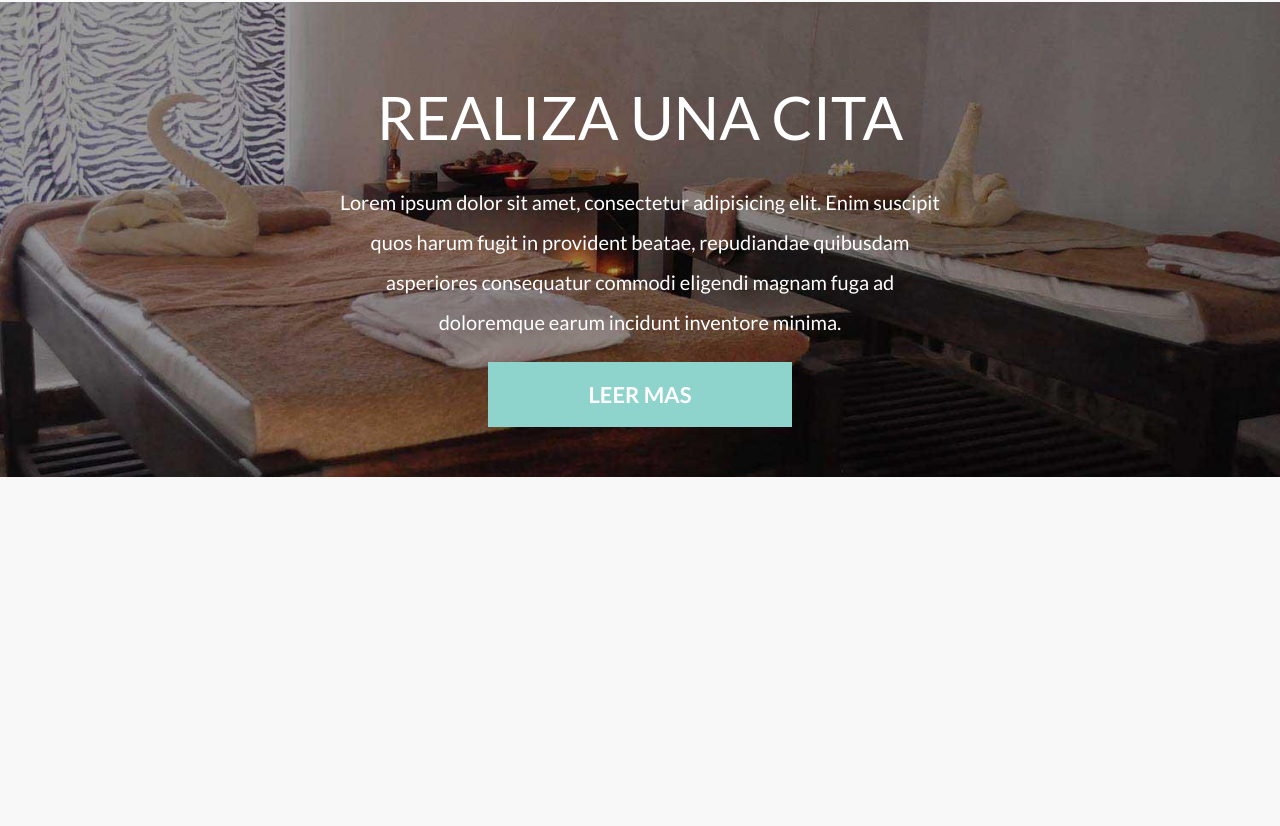
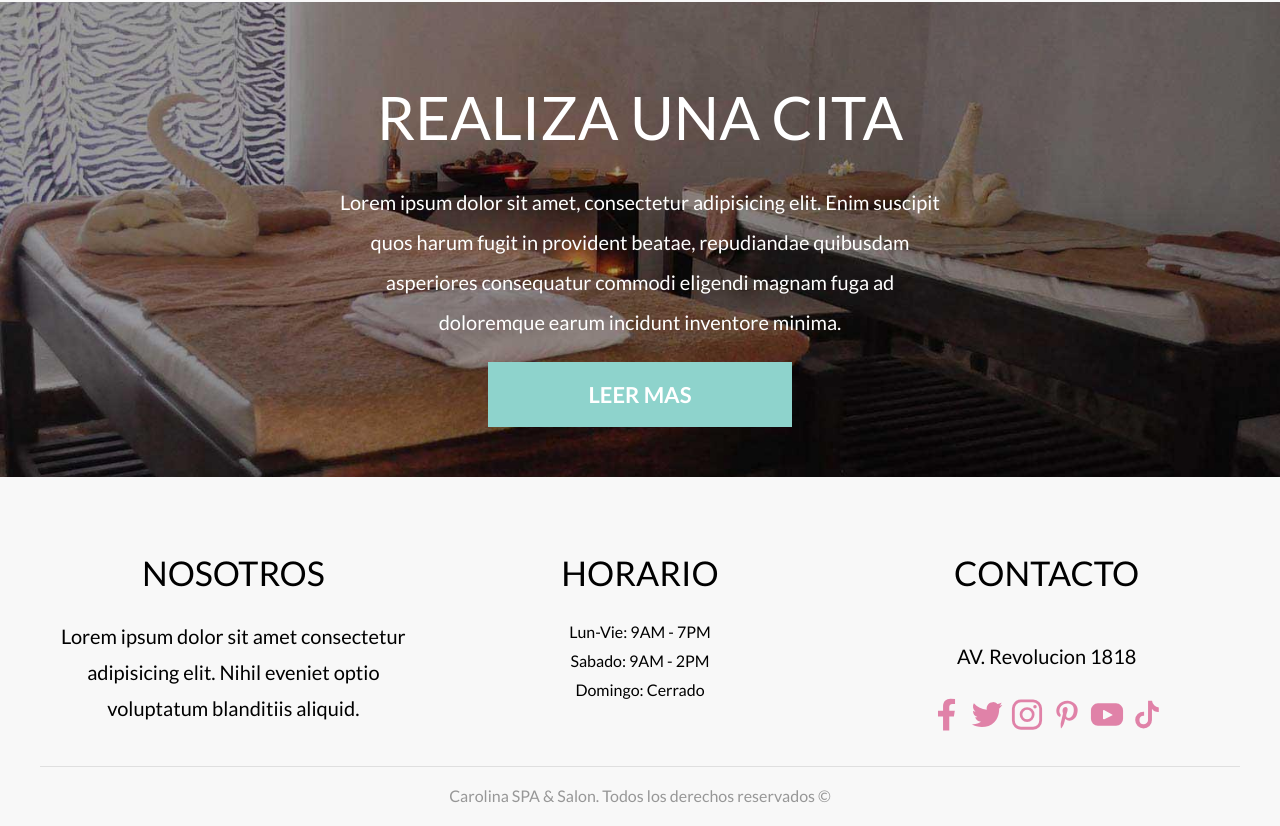
Before and after one commit to Benjamin70/SalonBellezaSpa, a website: page index.html in a window 1280 px wide. Shown: the part 3408-4234 px from the top of the page. Before the commit the page ends 3885 px from the top, so only its background shows below. Drawn offline with Linux system fonts and the light colour scheme; a web font is replaced by a local one.

Commit message:
Footer Finalizado

```diff
--- a/index.html
+++ b/index.html
@@ -232,5 +232,55 @@
         <p class="cita__texto">Lorem ipsum dolor sit amet, consectetur adipisicing elit. Enim suscipit quos harum fugit in provident beatae, repudiandae quibusdam asperiores consequatur commodi eligendi magnam fuga ad doloremque earum incidunt inventore minima.</p>
         <a class="cita__enlace" href="#">Leer mas</a>
     </section>
+
+
+    <footer class="footer">
+        <div class="footer__grid contenedor">
+            <div class="footer__widget">
+                <h3 class="footer__heading">Nosotros</h3>
+                <p class="footer__texto">Lorem ipsum dolor sit amet consectetur adipisicing elit. Nihil eveniet optio voluptatum blanditiis aliquid.
+                </p>
+            </div>
+
+            <div class="footer__widget">
+                <h3 class="footer__heading">Horario</h3>
+                <div class="footer__texto">Lun-Vie: 9AM - 7PM</div>
+                <div class="footer__texto">Sabado: 9AM - 2PM</div>
+                <div class="footer__texto">Domingo: Cerrado</div>
+            </div>
+
+            <div class="footer__widget">
+                <h2 class="footer__heading">Contacto</h2>
+                <p class="footer__texto">AV. Revolucion 1818</p>
+
+                <nav class="sociales">
+                    <a class="sociales__enlace" href="https://facebook.com">
+                        <span class="sociales__accesible">Facebook</span>
+                    </a>
+                    <a class="sociales__enlace" href="https://twitter.com">
+                        <span class="sociales__accesible">Twitter</span>
+                    </a>
+                    <a class="sociales__enlace" href="https://instagram.com">
+                        <span class="sociales__accesible">Instagram</span>
+                    </a>
+                    <a class="sociales__enlace" href="https://pinterest.com">
+                        <span class="sociales__accesible">Pinterest</span>
+                    </a>
+                    <a class="sociales__enlace" href="https://youtube.com">
+                        <span class="sociales__accesible">Youtube</span>
+                    </a>
+                    <a class="sociales__enlace" href="https://tiktok.com">
+                        <span class="sociales__accesible">Tiktok</span>
+                    </a>
+                </nav>
+            </div>
+
+        </div>
+
+        <p class="footer__copyright">
+            Carolina SPA & Salon. Todos los derechos reservados
+            &copy;
+        </p>
+    </footer>
 </body>
 </html>
--- a/src/scss/app.scss
+++ b/src/scss/app.scss
@@ -2,3 +2,4 @@
 @use 'ui/header';
 @use 'ui/social';
 @use 'ui/contenido';
+@use 'ui/footer';
--- /dev/null
+++ b/src/scss/ui/footer/_footer.scss
@@ -0,0 +1,40 @@
+@use 'base/variables' as v;
+@use 'base/mixins' as m;
+
+.footer{
+    padding-top: 5rem;
+    &__grid{
+        @include m.tablet{
+            @include m.grid(3, 2rem);
+        }
+    }
+
+    &__widget{
+        text-align: center;
+
+        &:nth-child(3){
+            display: flex;
+            flex-direction: column;
+            align-items: center;
+        }
+    }
+
+    &__heading{
+        @include m.heading;
+        font-size: 3.4rem;
+    }
+
+    &__texto{
+        line-height: 1.8;
+    }
+
+    &__copyright{
+        text-align: center;
+        max-width: 120rem;
+        margin: 2rem auto 0 auto;
+        border-top: 1px solid darken(v.$grisClaro, 10%);
+        font-size: 1.6rem;
+        padding: 2rem;
+        color: v.$gris;
+    }
+}
--- /dev/null
+++ b/src/scss/ui/footer/_index.scss
@@ -0,0 +1 @@
+@forward 'footer';
```
Also changed, not shown: build/css/app.css, 1 other file.
